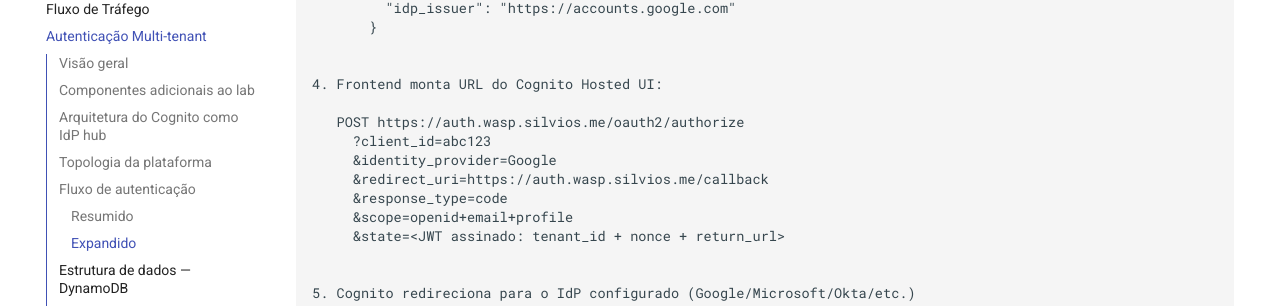
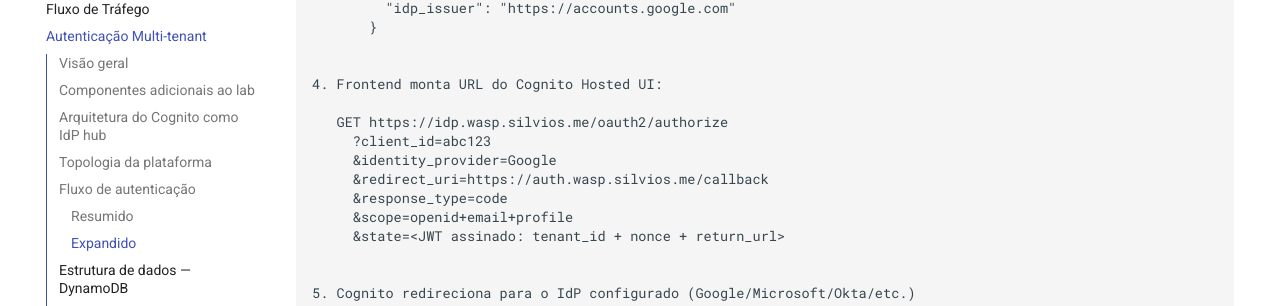
Before and after one commit to smsilva/aws-saas-platform, an MkDocs documentation site: the page built from docs/fluxo-autenticacao-multitenant.md, in a window 1280 px wide and 900 px high, scrolled down 3012 px. Shown: the part 147-453 px from the top of the window. Built offline with MkDocs 1.6.1 and Material for MkDocs 9.7.7, drawn with Linux system fonts in a browser that asks for light colours.

Commit message:
docs(lab/aws/eks/docs/fluxo-autenticacao-multitenant.md): fix authorize endpoint method and domain
Step 4 incorrectly used POST and auth.wasp.silvios.me; the correct call is a
GET redirect to idp.wasp.silvios.me (Cognito Hosted UI custom domain), as
confirmed by build_cognito_authorize_url in auth.py.

Co-Authored-By: Claude Opus 4.6 <noreply@anthropic.com>

```diff
--- a/docs/fluxo-autenticacao-multitenant.md
+++ b/docs/fluxo-autenticacao-multitenant.md
@@ -132,7 +132,7 @@ GET https://customer1.wasp.silvios.me        - Global Accelerator
 
 4. Frontend monta URL do Cognito Hosted UI:
 
-   POST https://auth.wasp.silvios.me/oauth2/authorize
+   GET https://idp.wasp.silvios.me/oauth2/authorize
      ?client_id=abc123
      &identity_provider=Google
      &redirect_uri=https://auth.wasp.silvios.me/callback
```
